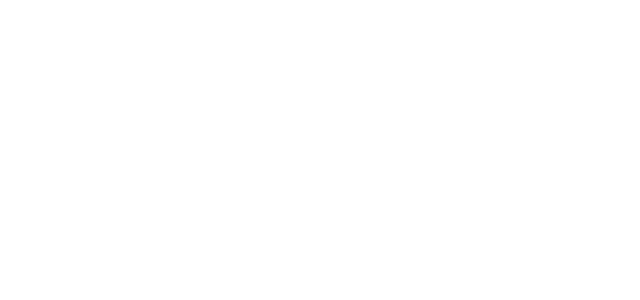
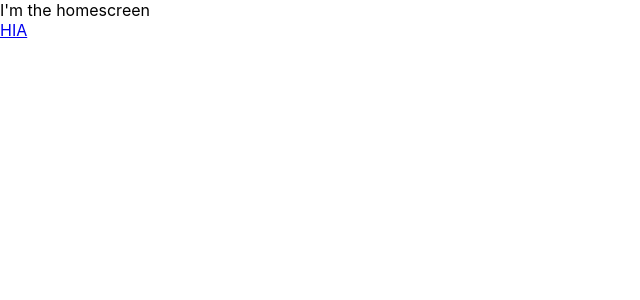
Before and after one commit to mudskipp3r/mudskipper-design, a React (Create React App) app: page / in a window 1280 px wide. Shown: the top 300 px of the page, without its empty margins (0-640 px from the left). Built offline with nearby package versions, Linux system fonts and the light colour scheme.

Commit message:
Update Routes

```diff
--- a/src/App.js
+++ b/src/App.js
@@ -7,8 +7,8 @@
     return (
         <Router>
             <Routes>
-                <Route exact path="/" component={<HomeScreen />} />
-                <Route path="/HIA" component={<ProjectScreen />} />
+                <Route path="/" element={<HomeScreen />} />
+                <Route path="/HIA" element={<ProjectScreen />} />
             </Routes>
         </Router>
     );
```
